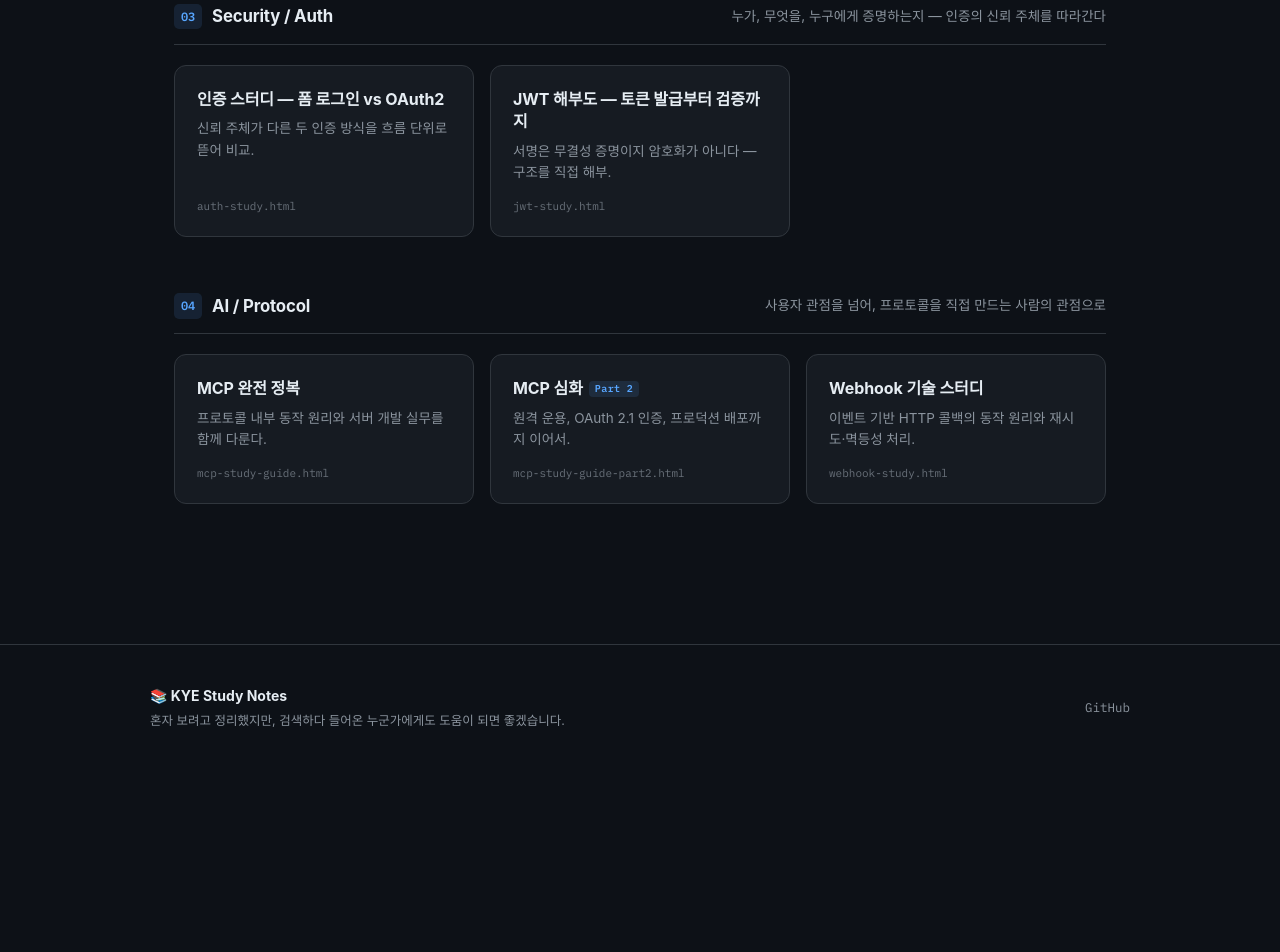
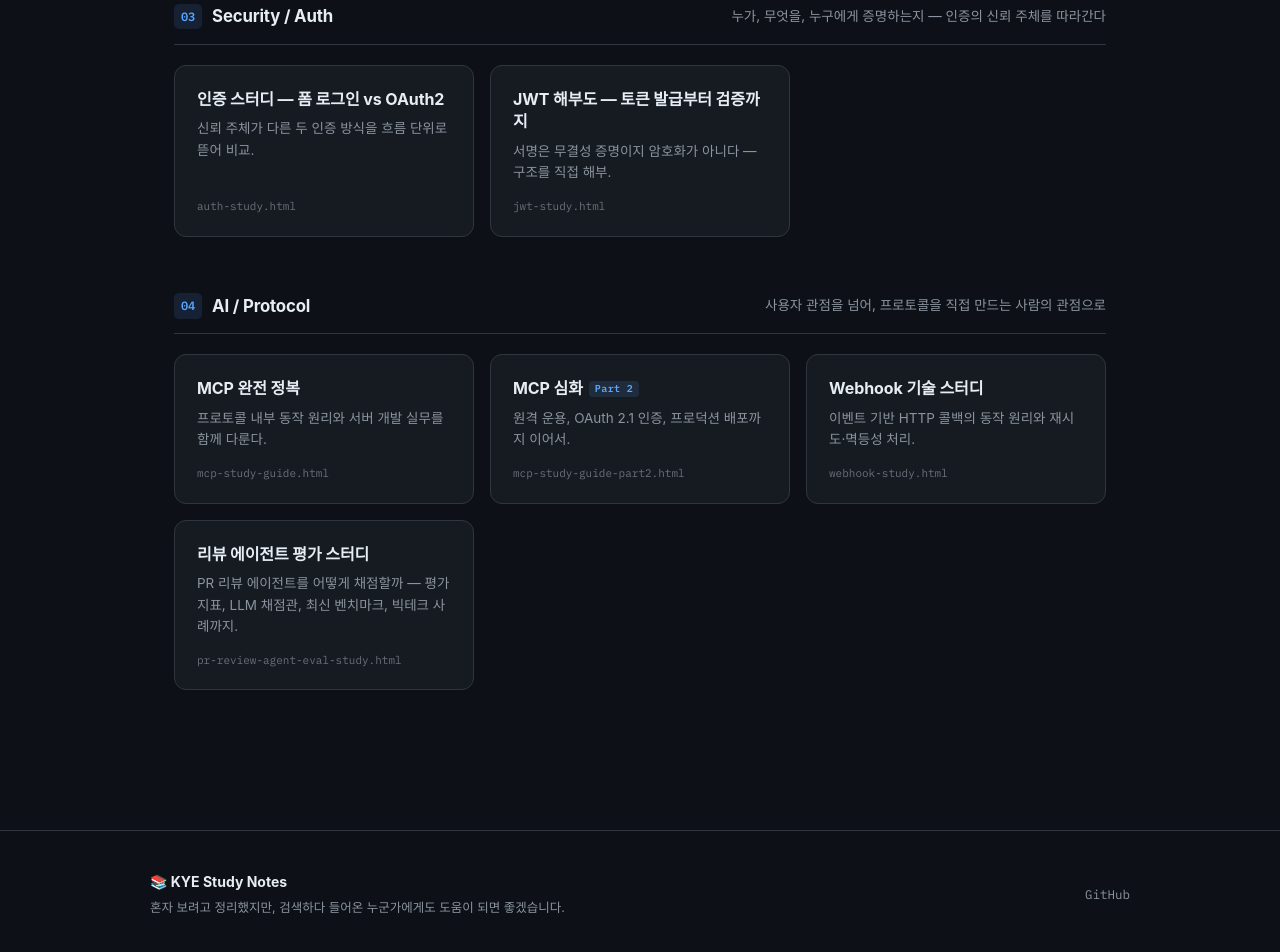
Before and after one commit to kyespace/kyespace.github.io, a plain HTML site: page index.html in a window 1280 px wide. Shown: the part 1258-2210 px from the top of the page. Before the commit the page ends 2037 px from the top, so only its background shows below. Drawn offline with Linux system fonts and the light colour scheme.

Commit message:
Add PR review agent eval study

```diff
--- a/index.html
+++ b/index.html
@@ -363,6 +363,11 @@
           <p>이벤트 기반 HTTP 콜백의 동작 원리와 재시도·멱등성 처리.</p>
           <span class="card-file">webhook-study.html</span>
         </a>
+        <a class="card" href="study/pr-review-agent-eval-study.html">
+          <h3>리뷰 에이전트 평가 스터디</h3>
+          <p>PR 리뷰 에이전트를 어떻게 채점할까 — 평가 지표, LLM 채점관, 최신 벤치마크, 빅테크 사례까지.</p>
+          <span class="card-file">pr-review-agent-eval-study.html</span>
+        </a>
       </div>
     </div>
   </main>
```
